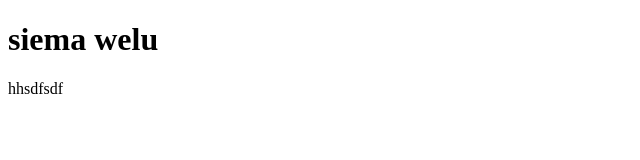
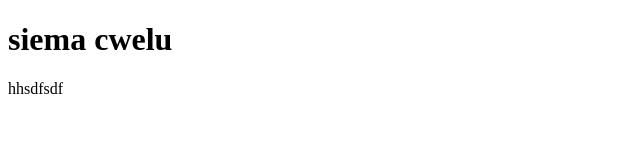
Before and after one commit to njedroszkowiak/hosting, a plain HTML site: page index.html in a window 1280 px wide. Shown: the full height of the page, 0-640 px from the left. Drawn offline with Linux system fonts and the light colour scheme.

Commit message:
Update index.html

```diff
--- a/index.html
+++ b/index.html
@@ -6,6 +6,6 @@
     <title>Document</title>
 </head>
 <body>
-    <h1>siema welu</h1> hhsdfsdf
+    <h1>siema cwelu</h1> hhsdfsdf
 </body>
 </html>
```
